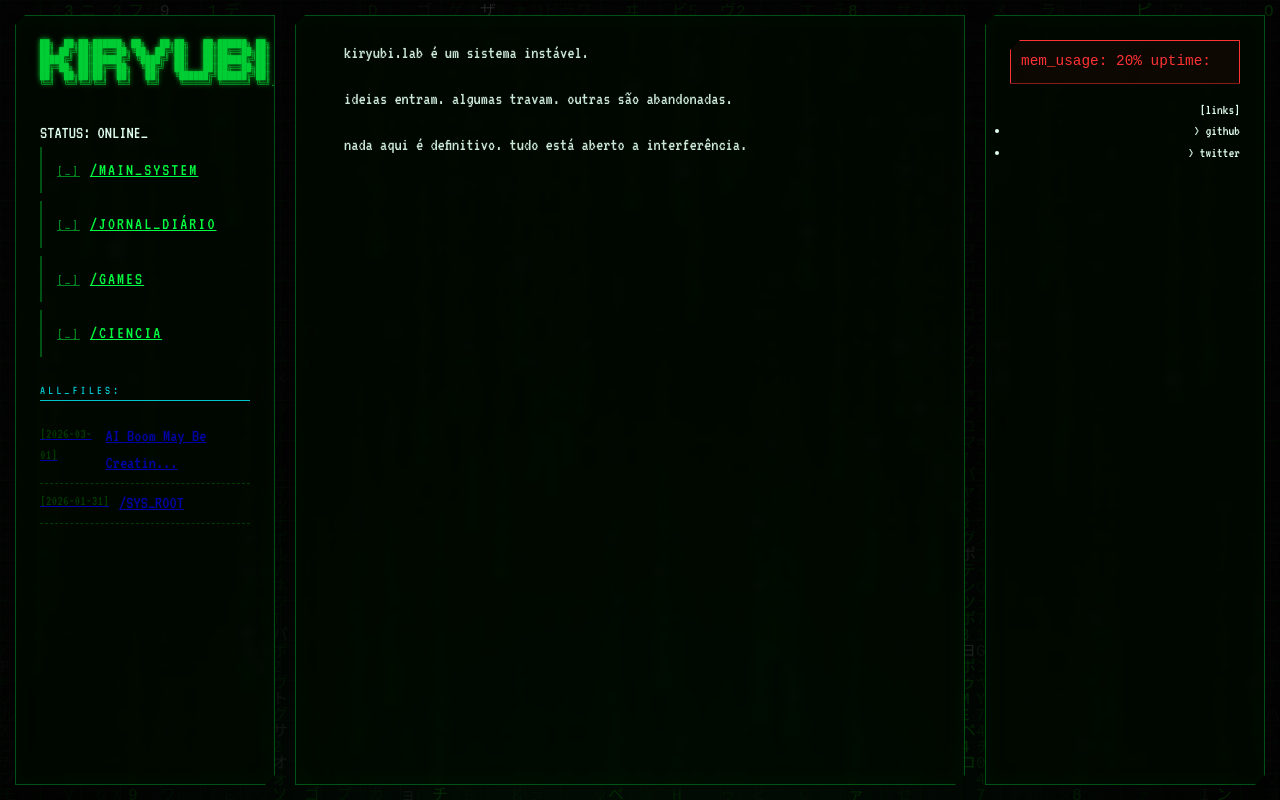
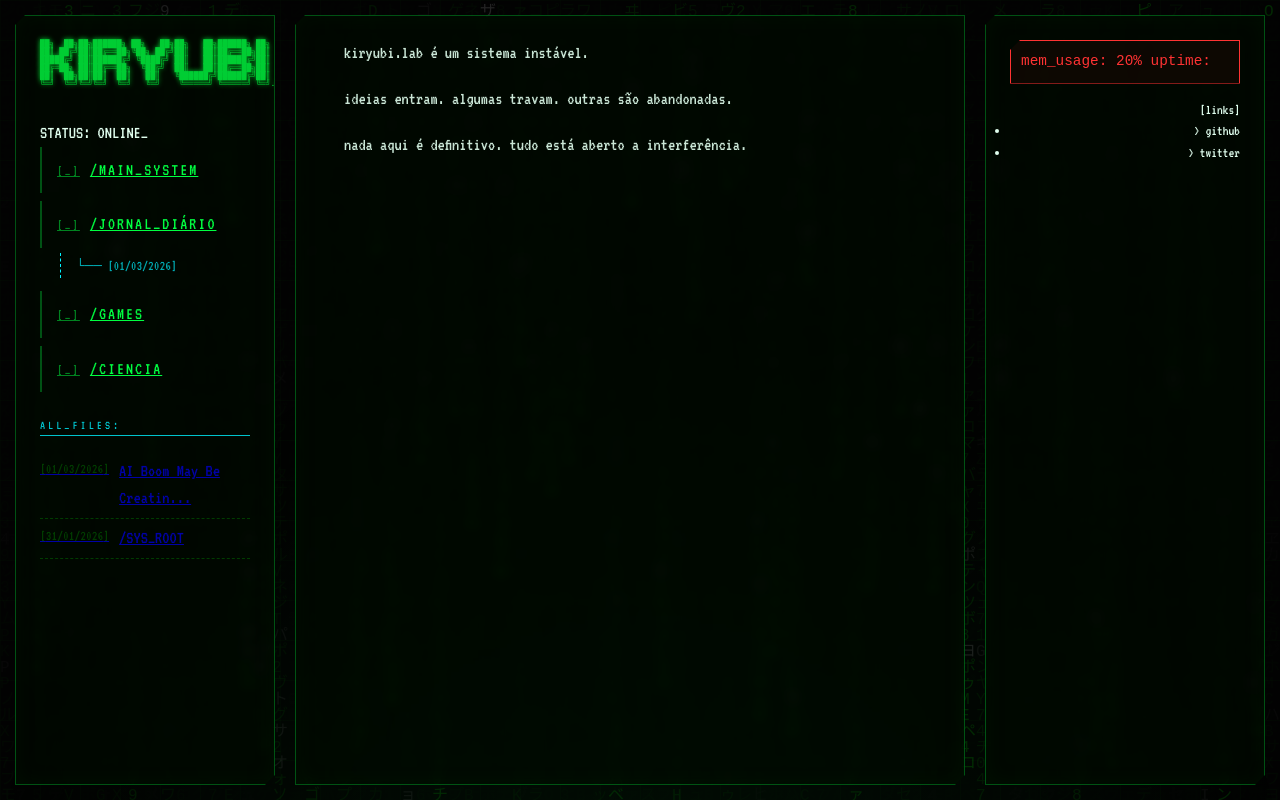
Before and after one commit to Kiryubi/kiryubi-labo, a React (Vite) app: page / in a window 1280 px wide. Built offline with nearby package versions, Linux system fonts and the light colour scheme.

Commit message:
feat(jornal): submenu agrupa por data em formato BR, nova rota /jornal/:date com cards do dia

```diff
--- a/src/App.jsx
+++ b/src/App.jsx
@@ -1,26 +1,36 @@
 import { useState, useEffect } from 'react'
-import { Routes, Route, Link, useLocation } from 'react-router-dom'
+import { Routes, Route, Link, useLocation, useParams } from 'react-router-dom'
 import ReactMarkdown from 'react-markdown'
 import { usePosts } from './hooks/usePosts'
 import MatrixRain from './components/MatrixRain'
 
-// Helper to filter posts based on current route
+// Format a YYYY-MM-DD string to DD/MM/YYYY (Brazilian format)
+const toBRDate = (isoDate) => {
+    if (!isoDate) return '????';
+    const parts = isoDate.substring(0, 10).split('-');
+    if (parts.length !== 3) return isoDate;
+    return `${parts[2]}/${parts[1]}/${parts[0]}`;
+};
+
+// Helper to filter posts for sidebar based on current route
 const getFilteredPosts = (allPosts, path) => {
     if (path === '/games') return allPosts.filter(p => p.category === 'game');
-    if (path === '/jornal') return allPosts.filter(p => p.category === 'jornal');
+    if (path.startsWith('/jornal')) return allPosts.filter(p => p.category === 'noticia');
     if (path === '/ciencia') return allPosts.filter(p => p.category === 'science' || p.category === 'log' || p.category === 'unknown');
-    return allPosts; // Default: show all
+    return allPosts;
 };
 
 const Sidebar = ({ posts }) => {
     const location = useLocation();
     const filteredPosts = getFilteredPosts(posts, location.pathname);
 
-    // Get dynamic sub-menu for Jornal
-    const jornalPosts = posts.filter(p => p.category === 'jornal').sort((a, b) => new Date(b.date) - new Date(a.date));
+    // Get unique sorted dates from 'noticia' posts for the Jornal submenu
+    const noticiasPosts = posts.filter(p => p.category === 'noticia');
+    const uniqueDates = [...new Set(
+        noticiasPosts.map(p => p.date ? p.date.substring(0, 10) : null).filter(Boolean)
+    )].sort((a, b) => (a > b ? -1 : 1)); // Descending
 
-    // Handle submenu toggle state based on route
-    const isJornalActive = location.pathname.startsWith('/jornal') || location.pathname.startsWith('/post/jornal');
+    const isJornalActive = location.pathname.startsWith('/jornal');
 
     return (
         <aside className="col sidebar hud-panel">
@@ -42,11 +52,11 @@ const Sidebar = ({ posts }) => {
                 <Link to="/" className="nav-item">/MAIN_SYSTEM</Link>
                 <div className="nav-group">
                     <Link to="/jornal" className="nav-item">/JORNAL_DIÁRIO</Link>
-                    {(isJornalActive || location.pathname === '/') && jornalPosts.length > 0 && (
+                    {(isJornalActive || location.pathname === '/') && uniqueDates.length > 0 && (
                         <div className="submenu">
-                            {jornalPosts.map(p => (
-                                <Link key={p.slug} to={`/post/${p.slug}`} className="submenu-item">
-                                    {`└── [${p.date ? p.date.substring(0, 10).split('-').reverse().join('/') : '????'}]`}
+                            {uniqueDates.map(date => (
+                                <Link key={date} to={`/jornal/${date}`} className="submenu-item">
+                                    {`└── [${toBRDate(date)}]`}
                                 </Link>
                             ))}
                         </div>
@@ -58,11 +68,11 @@ const Sidebar = ({ posts }) => {
             <div className="post-list">
                 <div className="list-header">
                     {location.pathname === '/' ? 'ALL_FILES:' :
-                        location.pathname.toUpperCase().substring(1) + '_FILES:'}
+                        location.pathname.toUpperCase().substring(1).replace(/\//g, '_') + '_FILES:'}
                 </div>
                 {filteredPosts.length > 0 ? filteredPosts.map(p => (
                     <Link key={p.slug} to={`/post/${p.slug}`} className="post-item">
-                        <span className="date">[{p.date ? p.date.substring(0, 10) : '????'}]</span>
+                        <span className="date">[{toBRDate(p.date)}]</span>
                         <span className="title" title={p.title}>
                             {p.title && p.title.length > 22 ? `${p.title.substring(0, 22)}...` : p.title}
                         </span>
@@ -91,34 +101,56 @@ const Related = () => (
     </aside>
 )
 
-// List View for Category Pages
-const CategoryView = ({ posts, category }) => {
-    const filtered = posts.filter(p => {
-        if (category === 'science') return p.category === 'science' || p.category === 'log' || p.category === 'unknown';
-        if (category === 'jornal') return p.category === 'jornal';
-        return p.category === category;
-    });
-    return (
+// Card Grid renderer — shared between CategoryView and JornalDayView
+const PostCardGrid = ({ posts, header }) => (
     <div className="markdown-content">
-            <h1>/INDEX: {category.toUpperCase()}</h1>
-            {filtered.length === 0 ? <p>No files found.</p> : (
+        <h1>{header}</h1>
+        {posts.length === 0 ? <p>No files found.</p> : (
             <div className="post-grid">
-                    {filtered.map(p => (
+                {posts.map(p => (
                     <div key={p.slug} className="post-card">
                         <div className="card-tag">
                             {p.topic ? p.topic.toUpperCase() : 'LOG'}
                         </div>
                         <h2 className="card-title">{p.title}</h2>
                         <p className="card-excerpt">{p.excerpt}</p>
-                            <Link to={`/post/${p.slug}`} className="card-link">
-                                Explorar relatório &rarr;
-                            </Link>
+                        <a href={p.original_url || '#'} target="_blank" rel="noopener noreferrer" className="card-link">
+                            Ver fonte original →
+                        </a>
                     </div>
                 ))}
             </div>
         )}
     </div>
 );
+
+// Day View: cards for all posts on a specific date
+const JornalDayView = ({ posts }) => {
+    const { date } = useParams(); // YYYY-MM-DD from URL
+    const dayPosts = posts
+        .filter(p => p.category === 'noticia' && p.date && p.date.substring(0, 10) === date)
+        .sort((a, b) => a.title > b.title ? 1 : -1);
+
+    return (
+        <PostCardGrid
+            posts={dayPosts}
+            header={`/JORNAL: ${toBRDate(date)}`}
+        />
+    );
+};
+
+// General Category List View (for /jornal index, /games, /ciencia)
+const CategoryView = ({ posts, category }) => {
+    const filtered = posts.filter(p => {
+        if (category === 'science') return p.category === 'science' || p.category === 'log' || p.category === 'unknown';
+        if (category === 'jornal') return p.category === 'noticia';
+        return p.category === category;
+    });
+
+    // For jornal, group by date and show latest date's posts by default
+    const header = category === 'jornal' ? '/INDEX: JORNAL DIÁRIO' : `/INDEX: ${category.toUpperCase()}`;
+
+    return <PostCardGrid posts={filtered} header={header} />;
 };
 
 const PostViewer = ({ posts }) => {
@@ -126,9 +158,7 @@ const PostViewer = ({ posts }) => {
     const slug = pathname.split('/').pop();
     const decodedSlug = decodeURIComponent(slug);
 
-    // If root, show welcome.md
     const targetSlug = pathname === '/' ? 'welcome.md' : decodedSlug;
-
     const post = posts.find(p => p.slug === targetSlug);
 
     if (!post) return <div><h1>404</h1><p>File not found in sector.</p></div>
@@ -156,6 +186,7 @@ function App() {
                     <Route path="/" element={<PostViewer posts={posts} />} />
                     <Route path="/games" element={<CategoryView posts={posts} category="game" />} />
                     <Route path="/jornal" element={<CategoryView posts={posts} category="jornal" />} />
+                    <Route path="/jornal/:date" element={<JornalDayView posts={posts} />} />
                     <Route path="/ciencia" element={<CategoryView posts={posts} category="science" />} />
                     <Route path="/post/:slug" element={<PostViewer posts={posts} />} />
                     <Route path="*" element={<div><h1>404</h1></div>} />
--- a/src/hooks/usePosts.js
+++ b/src/hooks/usePosts.js
@@ -22,6 +22,7 @@ export function usePosts() {
                     let date = 'unknown';
                     let category = 'log'; // default category
                     let topic = ''; // default topic
+                    let original_url = ''; // default url
                     let content = raw;
 
                     // Robust Regex for Frontmatter (handles \n and \r\n)
@@ -43,6 +44,9 @@ export function usePosts() {
 
                         const topicMatch = metadata.match(/topic:\s*(.*)/);
                         if (topicMatch) topic = topicMatch[1].trim().replace(/^["']|["']$/g, '');
+
+                        const urlMatch = metadata.match(/original_url:\s*(.*)/);
+                        if (urlMatch) original_url = urlMatch[1].trim().replace(/^["']|["']$/g, '');
                     } else {
                         // Fallback: try to find first H1
                         const h1Match = raw.match(/^#\s+(.*)/m);
@@ -65,7 +69,8 @@ export function usePosts() {
                         category,
                         content,
                         excerpt,
-                        topic
+                        topic,
+                        original_url
                     });
                 }
 
```
Lines whose indentation alone changed are shown as unchanged.
